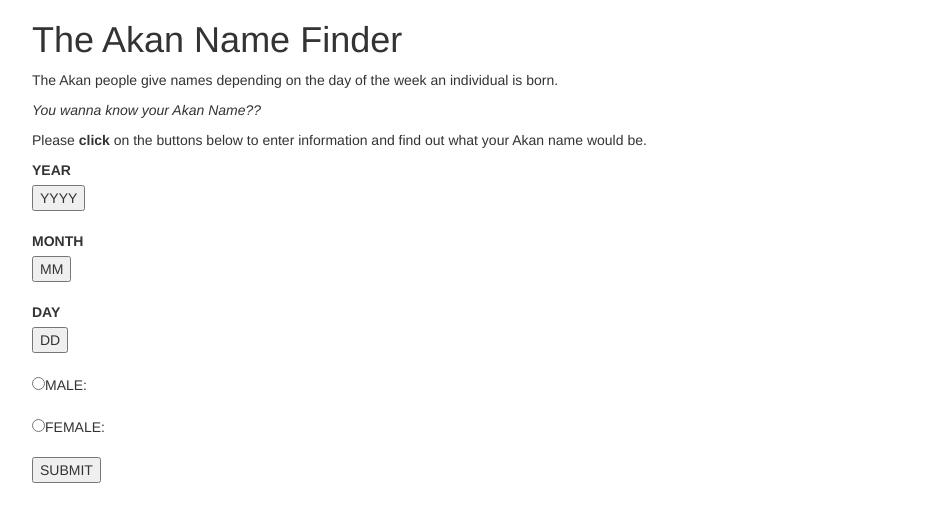
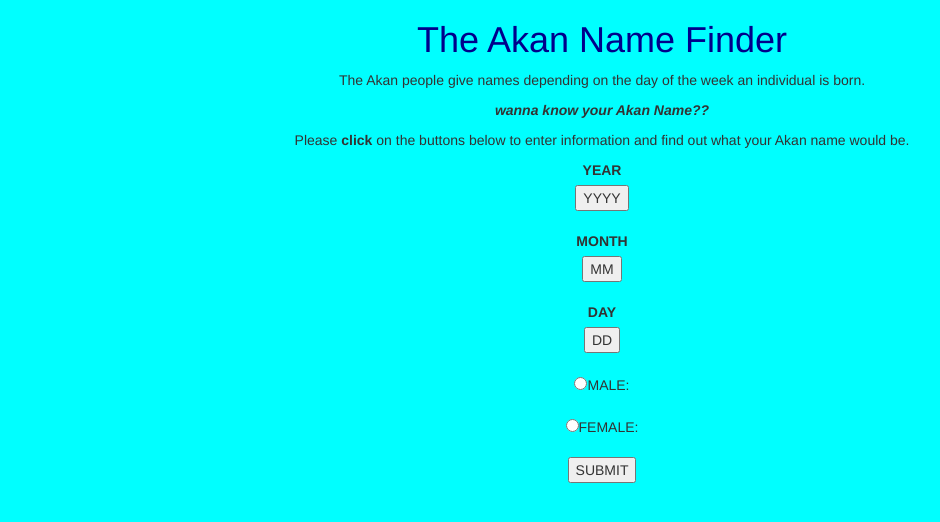
Before and after one commit to Martha-Valary/vall, a plain HTML site: page index.html in a window 1280 px wide. Shown: the whole page, without its empty margins (38-978 px from the left). Drawn offline with nearby package versions, Linux system fonts and the light colour scheme.

Commit message:
add some new eelements in index.html and styles.css files

```diff
--- a/index.html
+++ b/index.html
@@ -7,7 +7,7 @@
     <title>TheAkanNamingsystem</title>
     <script src="script.js"></script>
     <link href="css/bootstrap.min.css" rel="stylesheet" type="text/css">
-    <link href="css/style.css" rel="stylesheet" type="text/css">
+    <link rel="stylesheet" href="styles.css"  type="text/css">
 </head>
 <body>
     <div class="jumbotron-fluid">
@@ -15,7 +15,7 @@
             <div class="container">
                 <h1>The Akan Name Finder</h1>
 				<p>The Akan people give names depending on the day of the week an individual is born.</p>
-				<p><em>You wanna know your Akan Name??</em></p>
+				<p><em><strong> wanna know your Akan Name??</strong></em></p>
                 <p>Please <strong>click</strong> on the buttons below to enter information and find out what your Akan
                     name would
                     be.</p>
--- a/styles.css
+++ b/styles.css
@@ -5,3 +5,7 @@ body {
 *{
 	text-align: center;
 }
+
+h1{
+	color: darkblue;
+}
```
